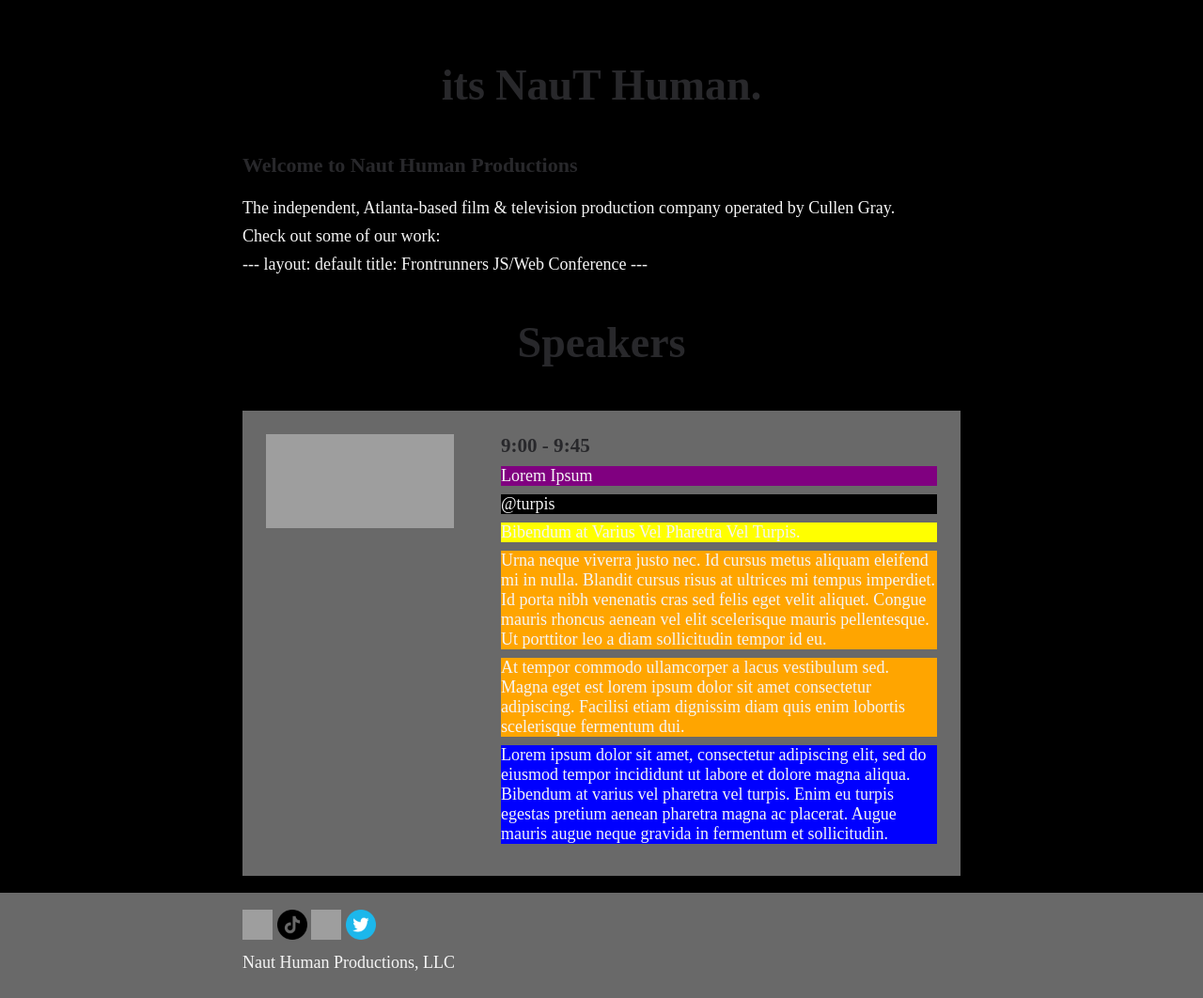
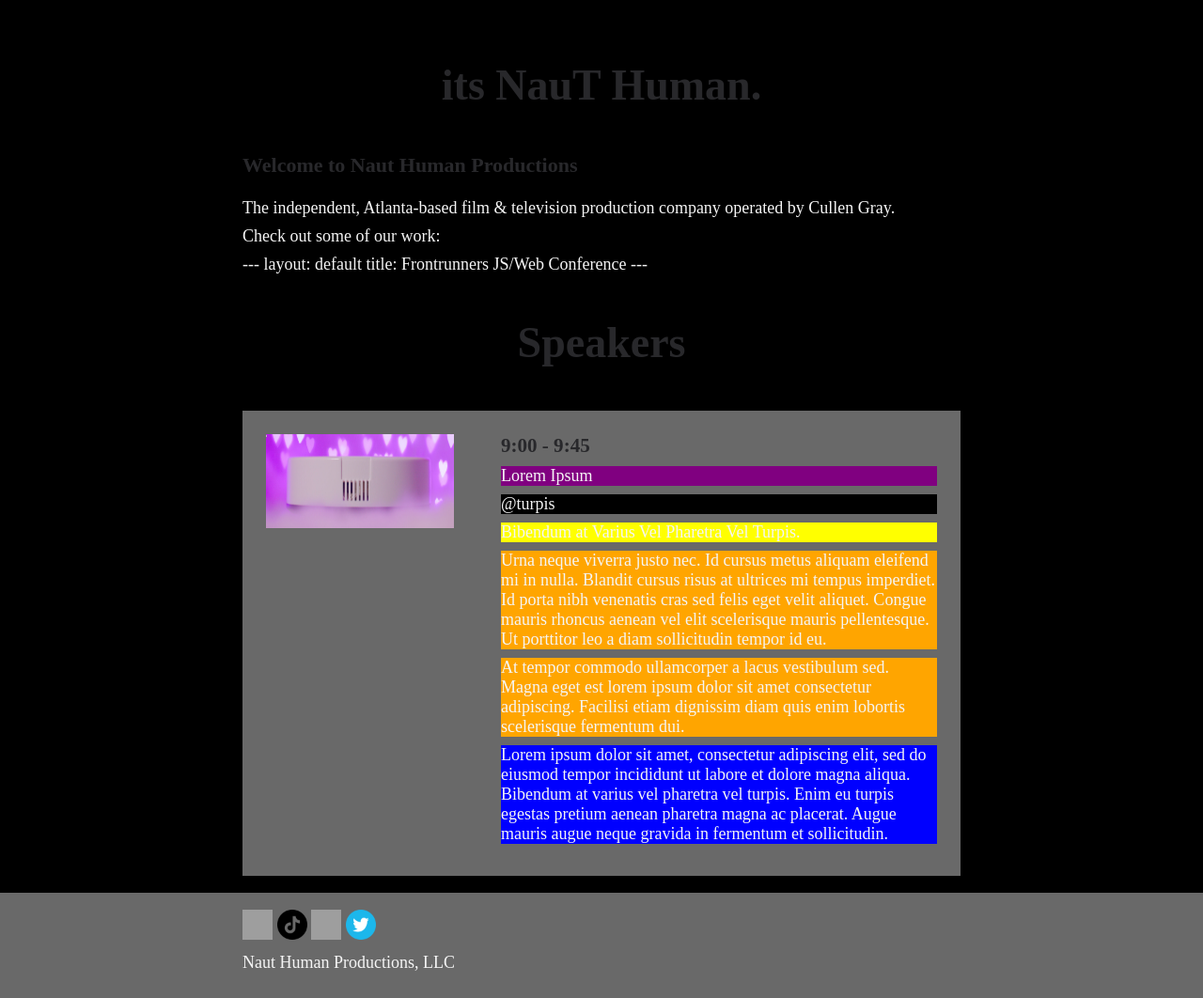
Before and after one commit to nauthuman/nauthuman.github.io, a Jekyll site: the page built from index.html, in a window 1280 px wide. Shown: the whole page at 94% size. Built offline with Jekyll 4.4.1, drawn with Linux system fonts in a browser that asks for light colours; some web fonts are replaced.

Commit message:
Update love_unplugged.html

```diff
--- a/_includes/love_unplugged.html
+++ b/_includes/love_unplugged.html
@@ -50,7 +50,7 @@ title: Frontrunners JS/Web Conference
   <div id="lorem-ipsum" class="speaker">
 
     <div class="speaker-photo">
-      <img class="speaker-image" src="{{site.url}}/images/love_unplugged.png" alt="" width="200" height="100"/>
+      <img class="speaker-image" src="{{site.url}}/images/love_unplugged.jpg" alt="" width="200" height="100"/>
     </div>
 
     <div class="speaker-details">
```
